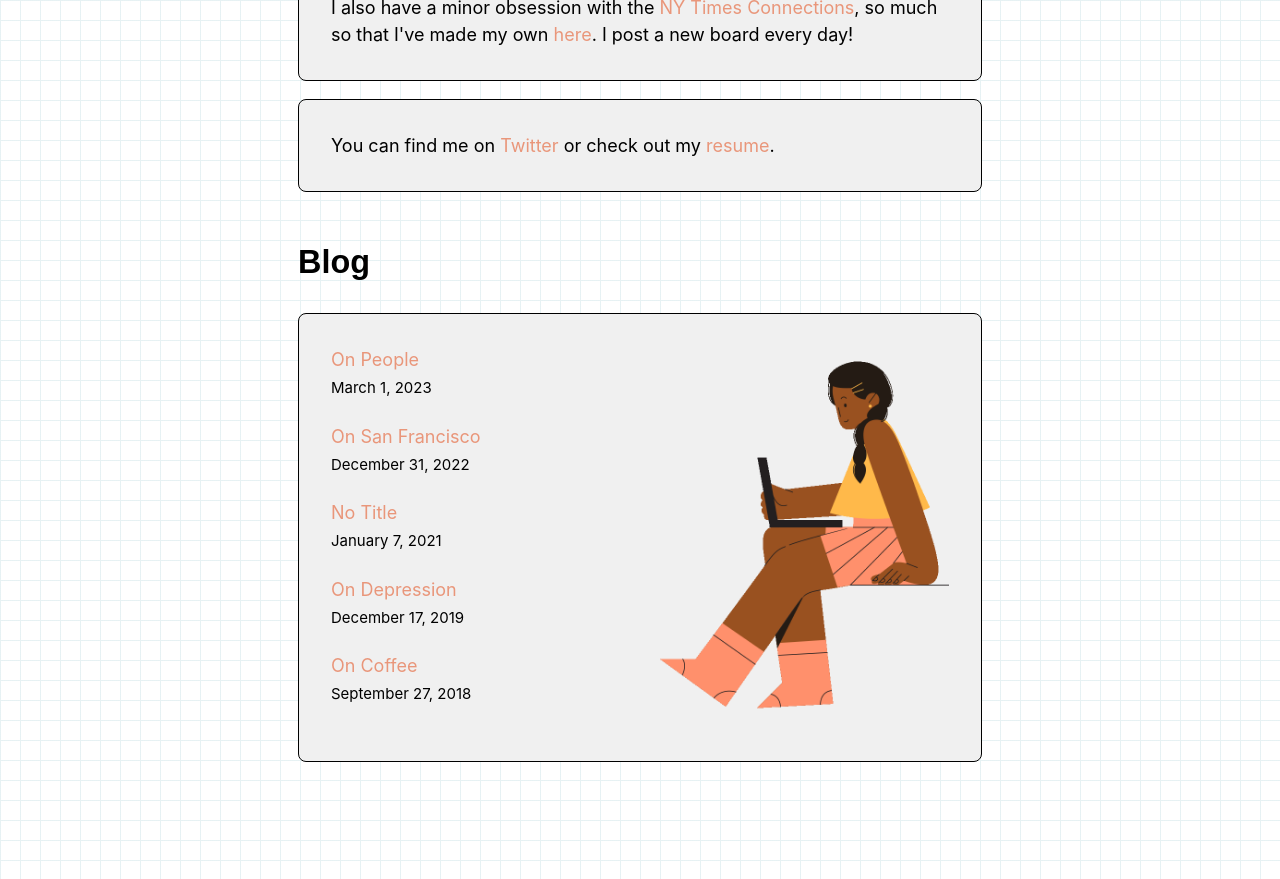
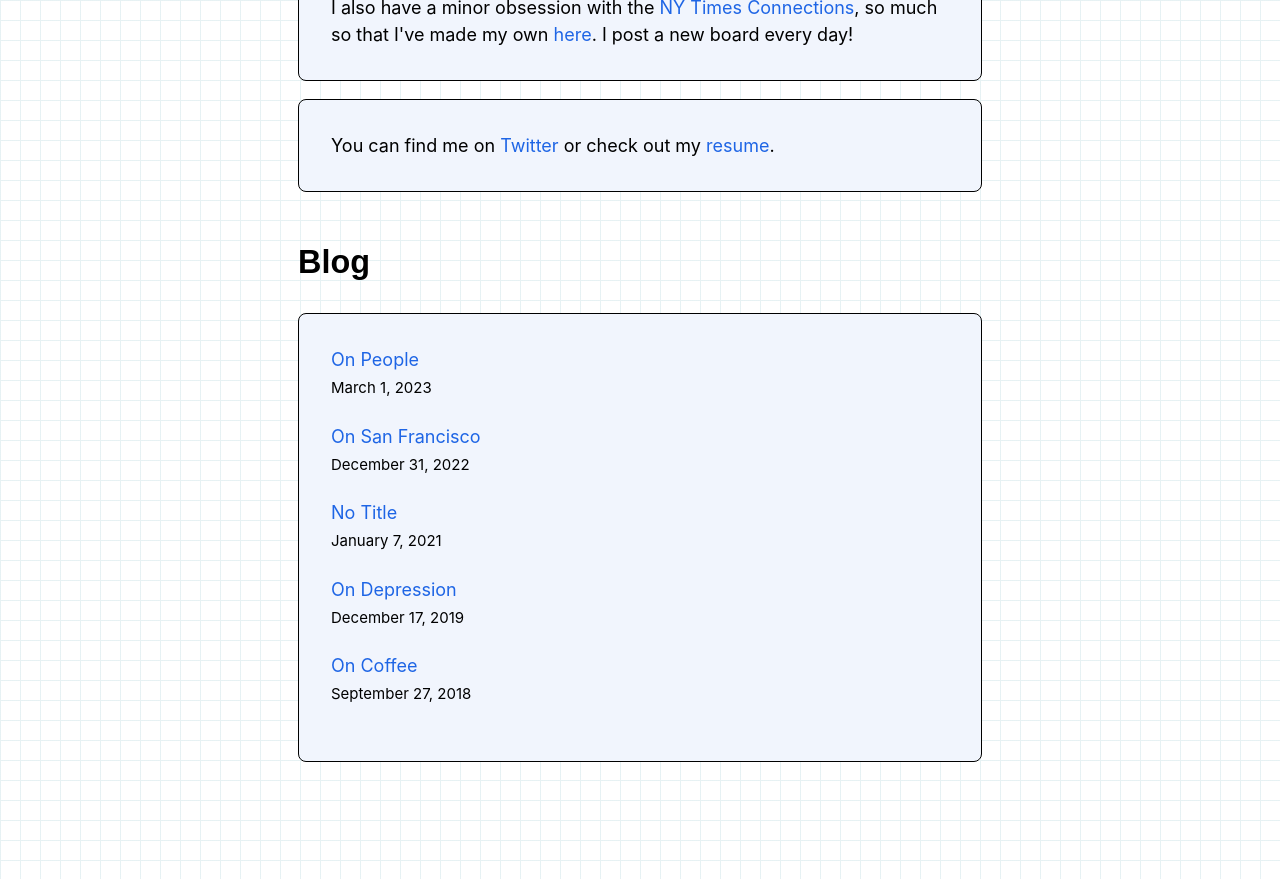
Before and after one commit to iamrita/personalwebsite, a Next.js app: page / in a window 1280 px wide. Shown: the part 600-1479 px from the top of the page. Built offline with nearby package versions, Linux system fonts and the light colour scheme; a web font is replaced by a local one.

Commit message:
removing gif

```diff
--- a/pages/index.js
+++ b/pages/index.js
@@ -106,9 +106,6 @@ export default function Home({ allPostsData }) {
               </li>
             ))}
           </ul>
-          <div className={utilStyles.gifContainer}>
-            <img src="/images/girl.gif" alt="GIF" className={utilStyles.gif} />
-          </div>
         </div>
       </section>
       <style jsx>
@@ -117,7 +114,7 @@ export default function Home({ allPostsData }) {
             border: 1px solid black;
             font-size: 18px;
             border-radius: 8px;
-            background-color:#f0f0f0;
+            background-color: #f1f5fd;
             padding: 32px;
           }
         `}
--- a/styles/utils.module.css
+++ b/styles/utils.module.css
@@ -241,7 +241,7 @@
 }
 
 .link {
-  color: #E9967A;
+  color: #1e65e5;
 }
 
 .movieContainer {
@@ -305,7 +305,7 @@
   border: 1px solid black;
             font-size: 18px;
             border-radius: 8px;
-            background-color: #f0f0f0;
+            background-color: #f1f5fd;
             padding: 32px;
 }
 
```
